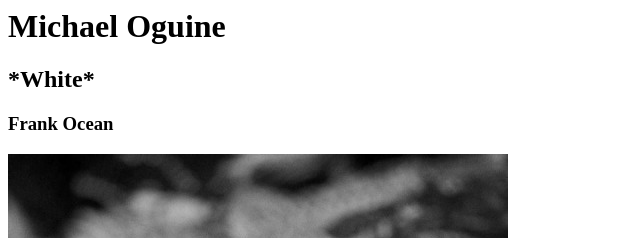
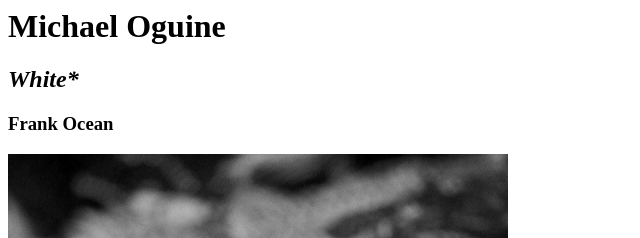
Before and after one commit to michaeloguine/web-dev-hw, a plain HTML site: page project-1/index.html in a window 1280 px wide. Shown: the top 238 px of the page, 0-640 px from the left. Drawn offline with Linux system fonts and the light colour scheme.

Commit message:
fixed italics

```diff
--- a/project-1/index.html
+++ b/project-1/index.html
@@ -1,7 +1,7 @@
 <title>My first live site</title>
 
 <h1>Michael Oguine</h1>
-<h2>*White*</h2>
+<h2><i>White*</i></h2>
 <h3>Frank Ocean</h3>
 <img src="images/frank-white.jpg"/>
 <hr>
```
